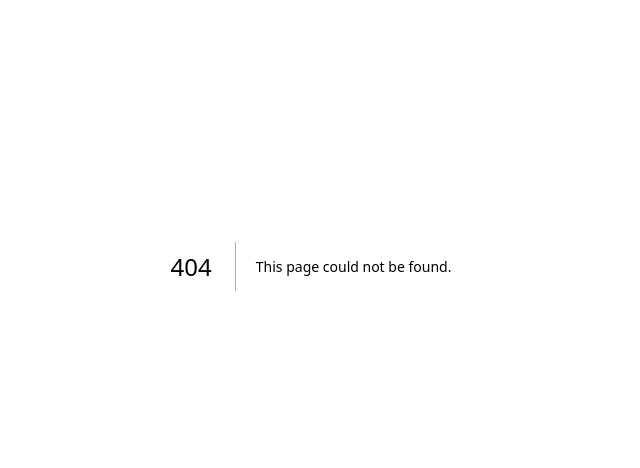
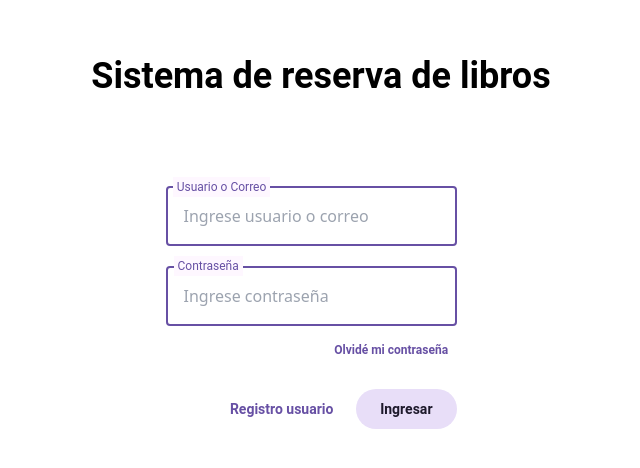
Before and after one commit to Denwort/virtual_library-frontend, a Next.js app: page / in a window 1280 px wide. Before the commit this address had no page. Shown: the part 134-602 px from the top of the page, without its empty margins (329-969 px from the left). Built offline with nearby package versions, Linux system fonts and the light colour scheme.

Commit message:
arreglo del login

```diff
--- a/src/pages/login.js
+++ b/src/pages/index.js
@@ -64,7 +64,7 @@
                     <Link href="/registroUsuario" class="regis">Registro usuario</Link>
                 </div>
             </div>
-            <input type="button" value ="Ingresar" class="bIngre"/>
+            <input type="button"  value ="Ingresar" id="bIngre"/>
             </div>
             </form>
 
--- a/src/pages/registroUsuario.js
+++ b/src/pages/registroUsuario.js
@@ -155,7 +155,7 @@
                     </div>
 
                     <div id="alinearBoton">
-                        <input type="button" value ="Registrar" class="bReg"/>
+                        <input type="button" value ="Registrar" id="bReg"/>
                     </div>
                 </div>
             </form>
--- a/src/styles/style_login.css
+++ b/src/styles/style_login.css
@@ -14,7 +14,7 @@
     width: 500px;
     margin: 0 auto;
     position: absolute;
-    top:-150px;
+    top:-120px;
     left: -240px;
 
 
@@ -76,7 +76,7 @@
 }
 .supporting-text{
     display: flex;
-    padding: 4px 16px 0px 16px;
+    padding: 10px 16px 10px 16px;
     align-items: flex-start;
     gap: 10px;
     align-self: stretch;
@@ -190,7 +190,7 @@
     line-height: 20px; /* 166.667% */
     text-decoration: none;
     position: absolute;
-    top:27%;
+    top: 70%;
     left: 58%;
 }
 #OlvideContra{
@@ -206,7 +206,7 @@
     position: relative;
 }
 
-.bIngre{
+#bIngre{
     color: var(--m-3-sys-light-on-secondary-container, #1D192B);
     text-align: center;
     /* M3/label/large */
@@ -221,17 +221,15 @@
     justify-content: center;
     align-items: center;
     gap: 8px;
-    display: inline-flex;
     flex-direction: column;
-    justify-content: center;
     align-items: center;
     gap: 8px;
     border-radius: 25px;
-    background: var(--m-3-sys-light-secondary-container, #E8DEF8);
     border: none;
-
     position: absolute;
     right: 0%;
+
+
 }
 .bIngre:hover {
     background-color: #ddceeb; /* Cambia el color de fondo al pasar el ratón */
@@ -279,4 +277,5 @@
     position: relative;
     margin-left: auto;
     margin-right: auto;
+    top: 27%;
 }
--- a/src/styles/style_registroUsuario.css
+++ b/src/styles/style_registroUsuario.css
@@ -67,7 +67,7 @@
     font-weight: 700;
     line-height: 20px; /* 125% */
     position: absolute;
-    bottom: 102% ;
+    bottom: 110% ;
 }
 #text_datosCuenta{
     color: #6750A4;
@@ -79,7 +79,7 @@
     font-weight: 700;
     line-height: 20px; /* 125% */
     position: absolute;
-    bottom: 102% ;
+    bottom: 113% ;
 }
 
 #tipoDoc{
@@ -135,7 +135,7 @@
     background: var(--m-3-sys-light-secondary-container, #E8DEF8);
 }
 
-.bReg{
+#bReg{
     color: var(--m-3-sys-light-on-secondary-container, #1D192B);
     text-align: center;
     /* M3/label/large */
@@ -171,11 +171,11 @@
 #todo_datPers{
     position: absolute;
     left: 0%;
-    bottom: 5%;
+    bottom: 30%;
 }
 
 #todo_datCuenta{
     position: absolute;
     left: 63%;
-    bottom: 31%;
+    bottom: 51%;
 }
```
